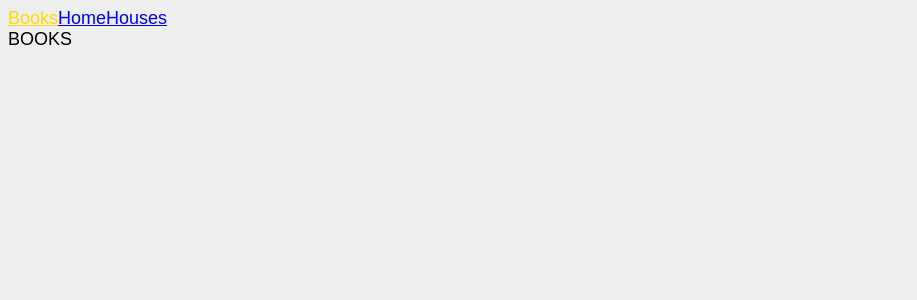
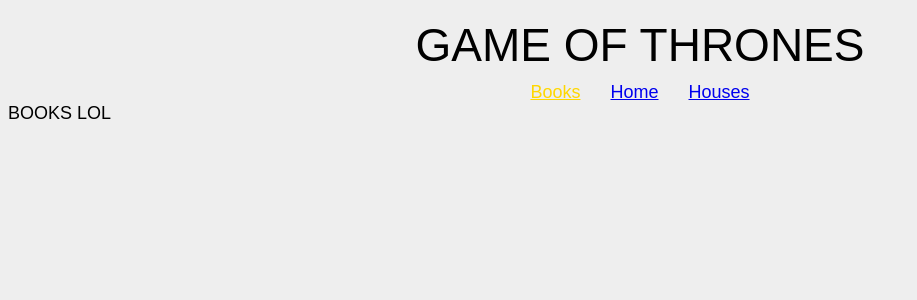
Before and after one commit to jazzyguo/AGameOfThronesApp, a React app: page /books in a window 1280 px wide. Shown: the top 300 px of the page, without its empty margins (0-917 px from the left). Built offline with nearby package versions, Linux system fonts and the light colour scheme; no server answers.

Commit message:
added routing for books and houses

```diff
--- a/src/components/App/App.js
+++ b/src/components/App/App.js
@@ -3,6 +3,7 @@
 import Home from '../Home/Home';
 import BookList from '../BookList/BookList';
 import Houses from '../Houses/Houses';
+import Header from '../Header/Header';
 import './App.css';
 
 class App extends PureComponent {
@@ -14,6 +15,7 @@
   render() {
     return (
       <div className="container">
+        <Header />
         <Switch>
           <Route exact path='/' component={Home}/>
           <Route path='/books' component={BookList}/>
--- a/src/components/BookList/BookList.js
+++ b/src/components/BookList/BookList.js
@@ -16,24 +16,46 @@
     requestBooks();
   }
 
+  renderBookList() {
+    const { books } = this.props;
+
+    return (
+      <div>BOOKS LOL</div>
+    )
+  }
+
   render() {
-
+    const { loading, error } = this.props;
     return (
       <div className="book-list__container">
         <Navbar />
-        BOOKS
+        { loading &&
+          'LOADING!!'
+        }
+        { !loading && !error &&
+          this.renderBookList()
+        }
       </div>
     );
   }
 }
 
+/*
+ * {requestBooks} - dispatches get_books
+ * {loading} - loading status for books
+ * {books} - array of book data
+ * {error} - error message
+ */
 BookList.propTypes = {
-
+  requestBooks: PropTypes.func,
+  loading: PropTypes.bool,
+  books: PropTypes.array,
+  error: PropTypes.object
 };
 
 const mapStateToProps = state => {
   return {
-    fetching: state.books.fetching,
+    loading: state.books.loading,
     books: state.books.books,
     error: state.books.error
   };
--- /dev/null
+++ b/src/components/Header/Header.js
@@ -0,0 +1,19 @@
+import React, { PureComponent } from 'react';
+import './Header.css';
+
+class Header extends PureComponent {
+
+  constructor(props, context) {
+	 super(props);
+  }
+
+  render() {
+    return (
+      <div className="header">
+        GAME OF THRONES
+      </div>
+    );
+  }
+}
+
+export default Header;
--- /dev/null
+++ b/src/components/Header/Header.scss
@@ -0,0 +1,5 @@
+.header {
+	text-align: center;
+	font-size: 46px;
+	padding: 10px 0;
+}
--- a/src/components/Home/Home.js
+++ b/src/components/Home/Home.js
@@ -11,7 +11,6 @@
   render() {
     return (
       <div className="home__container">
-      HOME
         <Link className="home__book-link" to='/books'>
               Books
         </Link>
--- a/src/components/Home/Home.scss
+++ b/src/components/Home/Home.scss
@@ -0,0 +1,6 @@
+.home {
+	&__container {
+		display: flex;
+		justify-content: center;
+	}
+}
--- a/src/components/Navbar/Navbar.scss
+++ b/src/components/Navbar/Navbar.scss
@@ -1,7 +1,10 @@
 @import '../../../public/styles/global-styles';
 
 .navbar {
+	display: flex;
+	justify-content: center;
 	&__link {
+		margin: 0 15px;
 		&--selected {
 			color: gold;
 		}
--- a/src/reducers/bookReducer.js
+++ b/src/reducers/bookReducer.js
@@ -5,7 +5,7 @@
 
 const initState = {
   books: null,
-  fetching: false,
+  loading: false,
   error: null
 };
 
@@ -15,21 +15,21 @@
 
     case GET_BOOKS:
     	newState = Object.assign({}, state, {
-        fetching: true,
+        loading: true,
         error: null
       });
     	break;
 
     case GET_BOOKS_SUCCESS:
       newState = Object.assign({}, state, {
-        fetching: false,
+        loading: false,
         books: action.books
       });
       break;
 
     case GET_BOOKS_FAILURE:
       newState = Object.assign({}, state, {
-        fetching: false,
+        loading: false,
         books: null,
         error: action.error
       });
```
